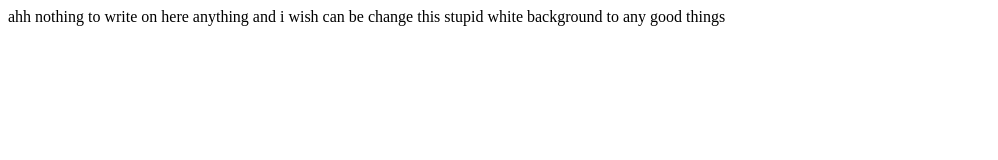
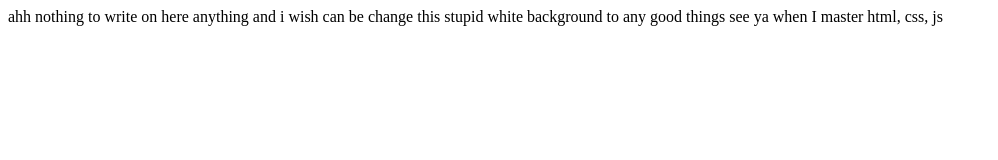
Before and after one commit to not-dev-cubee/html-css-js, a plain HTML site: page main.html in a window 1280 px wide. Shown: the whole page, without its empty margins (0-998 px from the left). Drawn offline with Linux system fonts and the light colour scheme.

Commit message:
Update main.html

```diff
--- a/main.html
+++ b/main.html
@@ -4,4 +4,6 @@
 ahh nothing to write on here anything
 
 and i wish can be change this stupid white background to any good things
+
+see ya when I master html, css, js
 </body>
```
